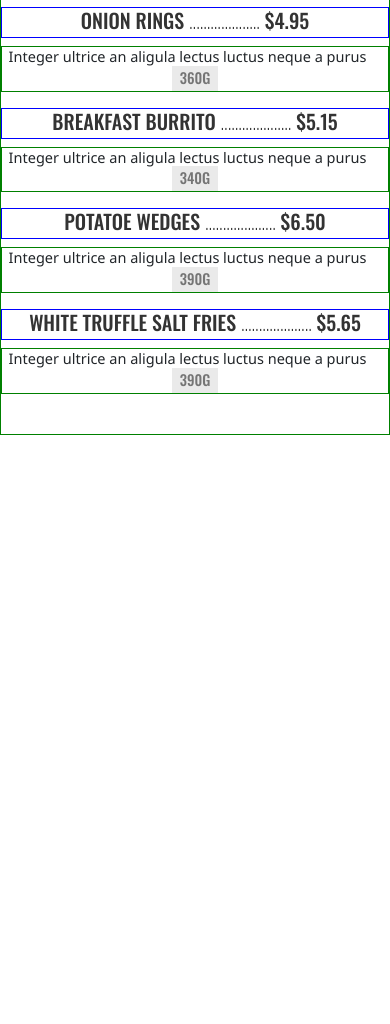
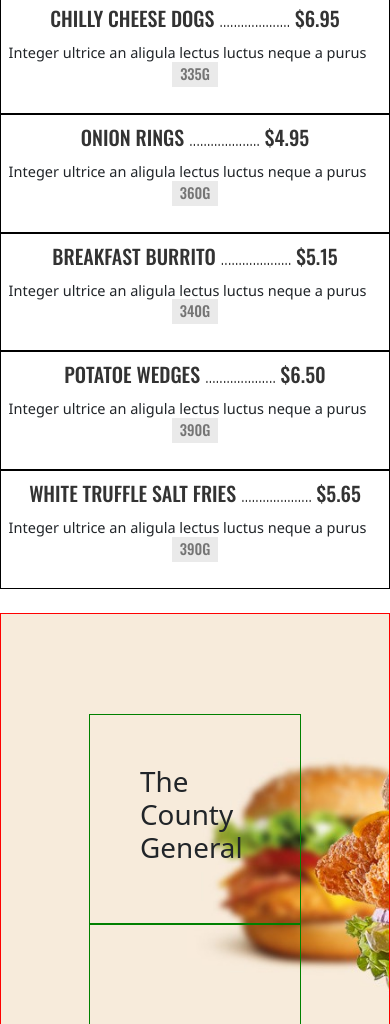
Before and after one commit to TettehSolomon/vite-burger, a plain HTML site: page index.html in a window 390 px wide. Shown: the part 7518-8542 px from the top of the page. Before the commit the page ends 7953 px from the top, so only its background shows below. Drawn offline with nearby package versions, Linux system fonts and the light colour scheme.

Commit message:
county general section

```diff
--- a/index.html
+++ b/index.html
@@ -373,7 +373,7 @@
 
     <!-- Appetizers and Sides -->
     <div class="container-fluid pt-5">
-      <div class="row justify-content-center pb-4"  style ="border: 1px solid green">
+      <div class="row justify-content-center pb-4">
         <h1 class="text-center appetizers">APPETIZERS & SIDES</h1>
         <div class="col-12 col-sm-6 mini-appetizer">
           <h4>STICKY GRILLED CHICKEN <span style="font-weight: 100;">....................</span> $11.95</h4>
@@ -437,6 +437,17 @@
       </div>
     </div>
 
+    <div class="container-fluid county-banner" style="border: 1px solid red; padding: 100px;">
+      <div class="row">
+        <div class="col-12 col-sm-6" style="border: 1px solid green; padding: 50px;">
+          <h1>The <br> County <br> General</h1>
+        </div>
+        <div class="col-12 col-sm-6" style="border: 1px solid green; padding: 50px;">
+
+        </div>
+      </div>
+    </div>
+
   </main>
 
   <!-- footer section -->
--- a/styles/style.css
+++ b/styles/style.css
@@ -359,19 +359,18 @@
     }
 
     .mini-appetizer{
-        padding: 0px;
+        padding: 10px 0 10px 0;
         text-align: center;
         font-size: 20px;
+        border: 1px solid black;
 
     h4 {
         font-size: 20px;
-        border: 1px solid blue;
         padding: 0 0 5px 0;
     }
 
     p {
         font-size: 14.5px;
-        border: 1px solid green;
     }
 
     .doc {
@@ -380,3 +379,12 @@
 }
 
 }
+
+.county-banner {
+    background-image: url(../images/bg-50.jpg);
+    background-size: cover;
+    background-repeat: no-repeat;
+    background-position: center;
+    height: 450px;
+
+}
```
Also changed, not shown: images/bg-50.jpg (added), images/bg-51.jpg (added).
